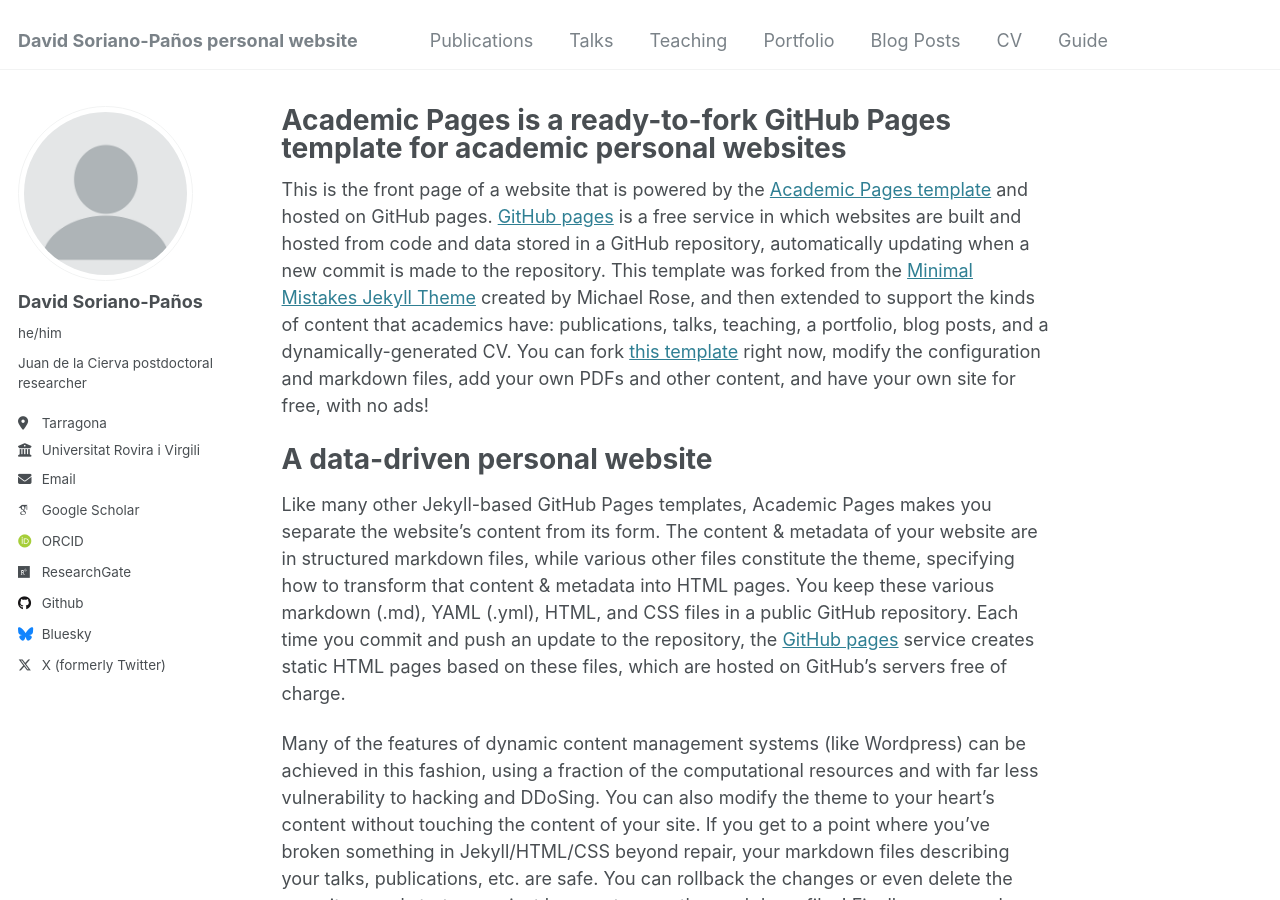
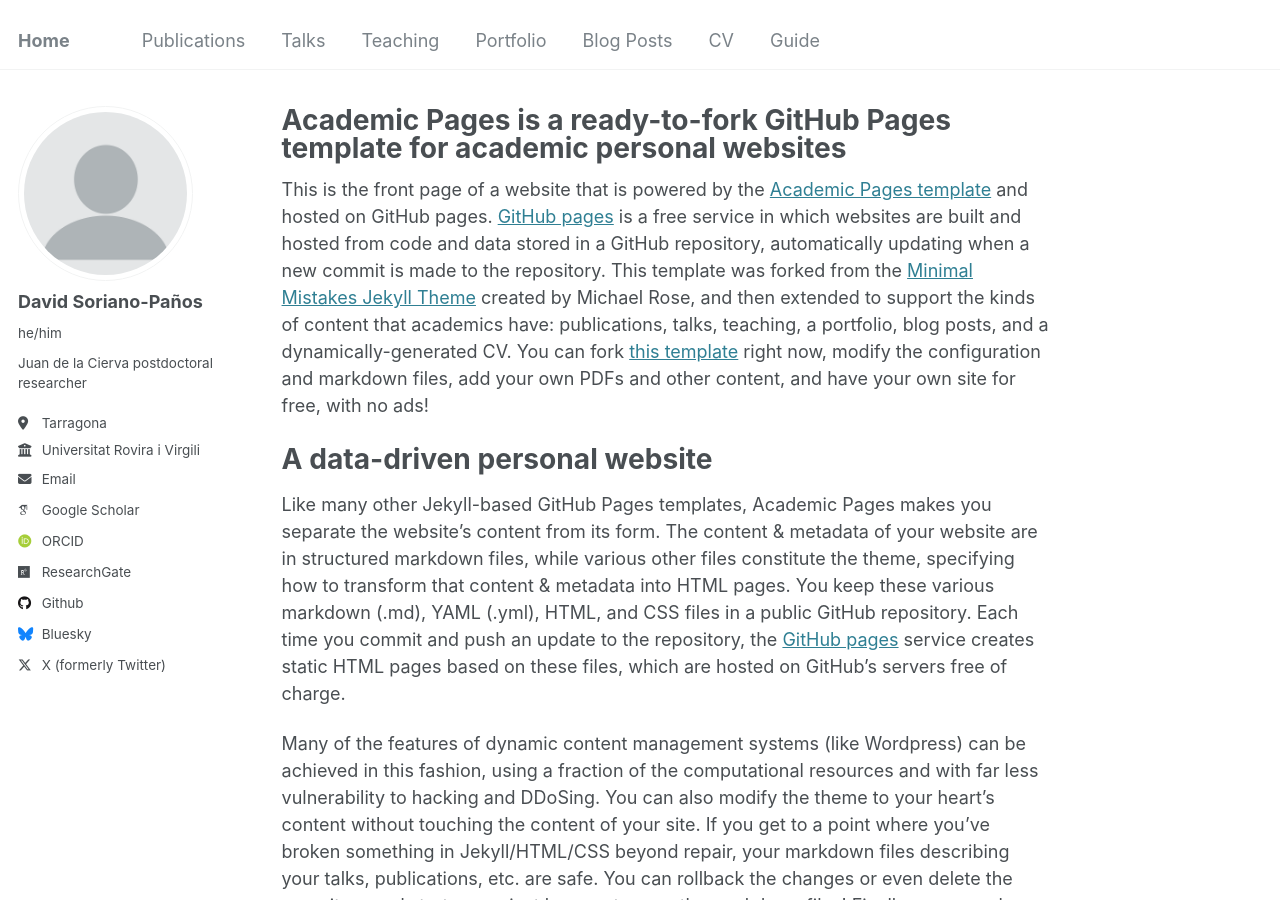
Before and after one commit to sorianopanos/sorianopanos.github.io, a Jekyll site: the page built from _pages/about.md, in a window 1280 px wide and 900 px high. Built offline with Jekyll 4.4.1, drawn with Linux system fonts in a browser that asks for light colours; some web fonts are replaced.

Commit message:
Update _config.yml

```diff
--- a/_config.yml
+++ b/_config.yml
@@ -8,7 +8,7 @@
 
 # Basic Site Settings
 locale                   : "en-US"
-title                    : "David Soriano-Paños personal website"
+title                    : "Home"
 title_separator          : "-"
 name                     : &name "David Soriano-Paños"
 description              : &description "personal description"
```
